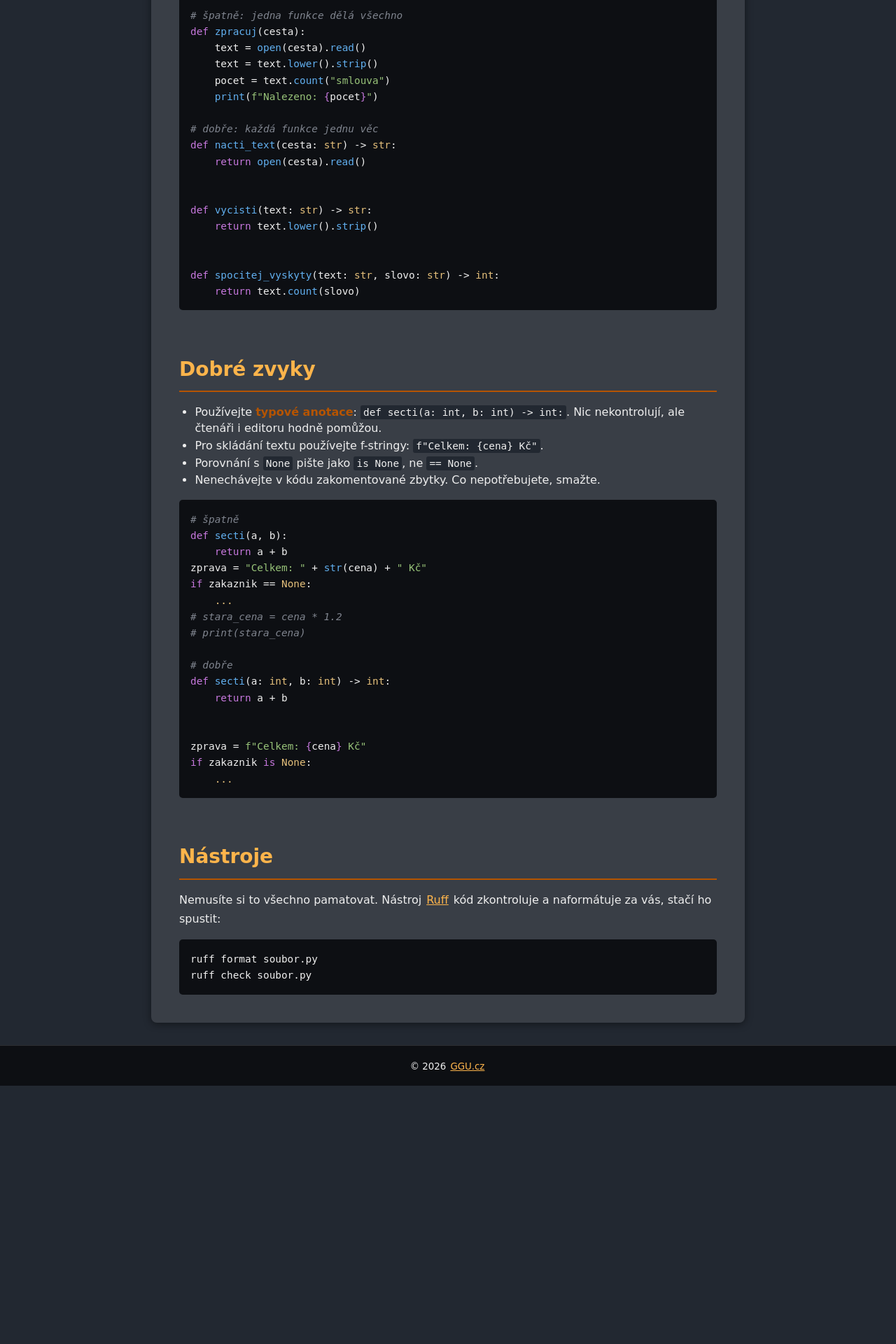
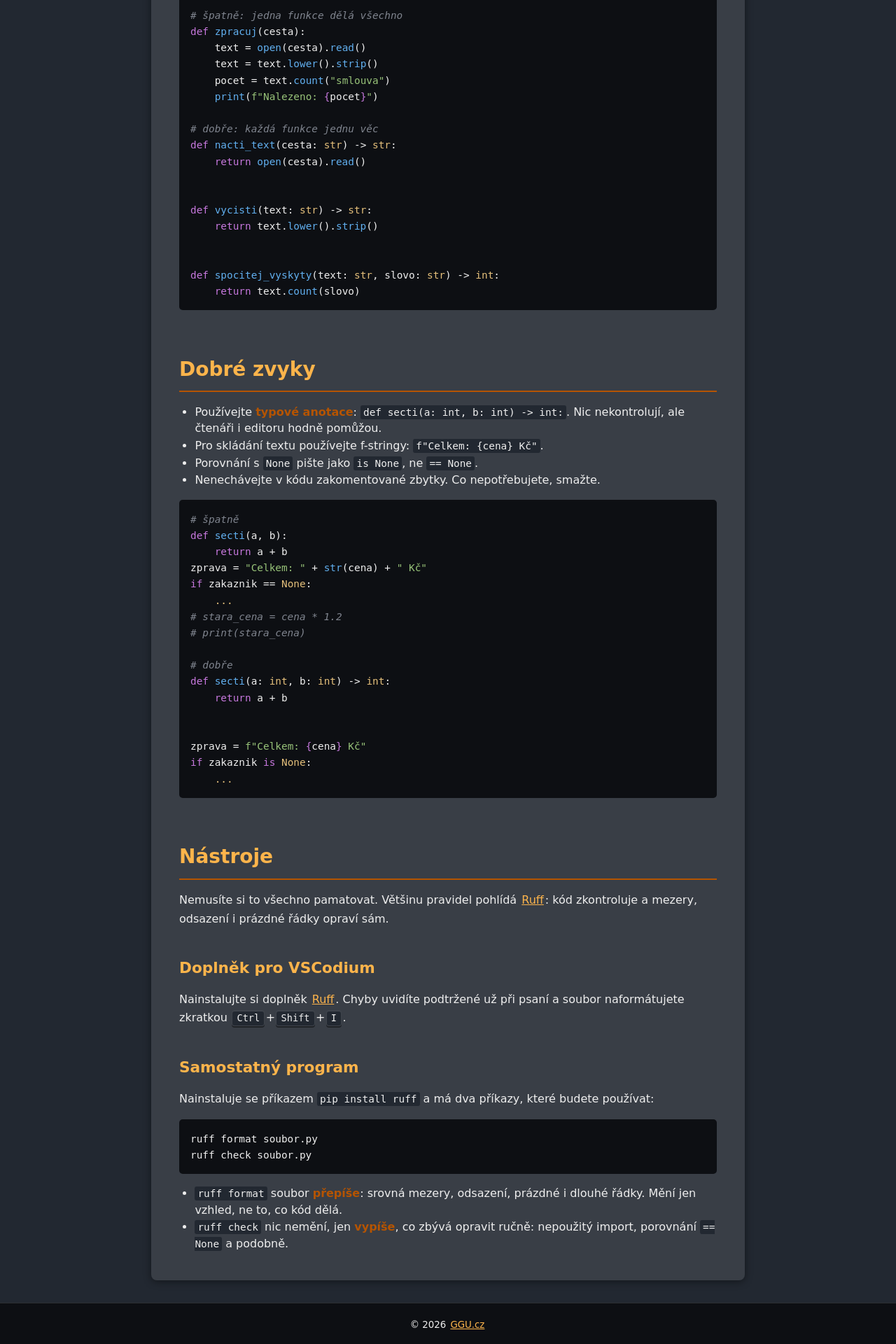
Before and after one commit to yagarea/ggu.cz, a Jekyll site: the page built from pages/teaching/python-conventions.md, in a window 1280 px wide. Shown: the part 4375-6295 px from the top of the page at 70% size. Built offline with Jekyll 4.4.1, drawn with Linux system fonts in a browser that asks for light colours; before the commit the page ends 5926 px from its top, so only the background shows below that.

Commit message:
update pc

````diff
--- a/_sass/_syntax.sass
+++ b/_sass/_syntax.sass
@@ -25,6 +25,23 @@ pre.highlight
   background-color: $background-color-highlight
   border-radius: 5px
   line-height: 1.45
+
+//------------------------------------ keys
+
+// A keycap: thin light rim on top, thicker dark edge below.
+kbd
+  display: inline-block
+  margin: 0 0.1em
+  padding: 0.05em 0.45em
+  font-family: "DejaVu Sans Mono", monospace
+  font-size: 0.85em
+  line-height: 1.5
+  white-space: nowrap
+  color: $text-color
+  background-color: $background-color
+  border: 1px solid $hairline-color
+  border-radius: 4px
+  box-shadow: 0 2px 0 $shadow-color, inset 0 1px 0 $hairline-color
 
 //------------------------------------ tokens
 
@@ -63,5 +80,10 @@ pre.highlight
   code.highlighter-rouge, pre.highlight
     background-color: transparent
 
+  kbd
+    background-color: transparent
+    border-color: #999
+    box-shadow: none
+
   pre.highlight
     border: 1px solid #ccc
--- a/pages/teaching/python-conventions.md
+++ b/pages/teaching/python-conventions.md
@@ -202,9 +202,18 @@ if zakaznik is None:
 ```
 
 ## Nástroje
-Nemusíte si to všechno pamatovat. Nástroj [Ruff](https://docs.astral.sh/ruff/) kód zkontroluje a naformátuje za vás, stačí ho spustit:
+Nemusíte si to všechno pamatovat. Většinu pravidel pohlídá [Ruff](https://docs.astral.sh/ruff/): kód zkontroluje a mezery, odsazení i prázdné řádky opraví sám.
 
-```
+### Doplněk pro VSCodium
+Nainstalujte si doplněk [Ruff](https://open-vsx.org/vscode/item?itemName=charliermarsh.ruff). Chyby uvidíte podtržené už při psaní a soubor naformátujete zkratkou <kbd>Ctrl</kbd>+<kbd>Shift</kbd>+<kbd>I</kbd>.
+
+### Samostatný program
+Nainstaluje se příkazem `pip install ruff` a má dva příkazy, které budete používat:
+
+```sh
 ruff format soubor.py
 ruff check soubor.py
 ```
+
+- `ruff format` soubor **přepíše**: srovná mezery, odsazení, prázdné i dlouhé řádky. Mění jen vzhled, ne to, co kód dělá.
+- `ruff check` nic nemění, jen **vypíše**, co zbývá opravit ručně: nepoužitý import, porovnání `== None` a podobně.
````
